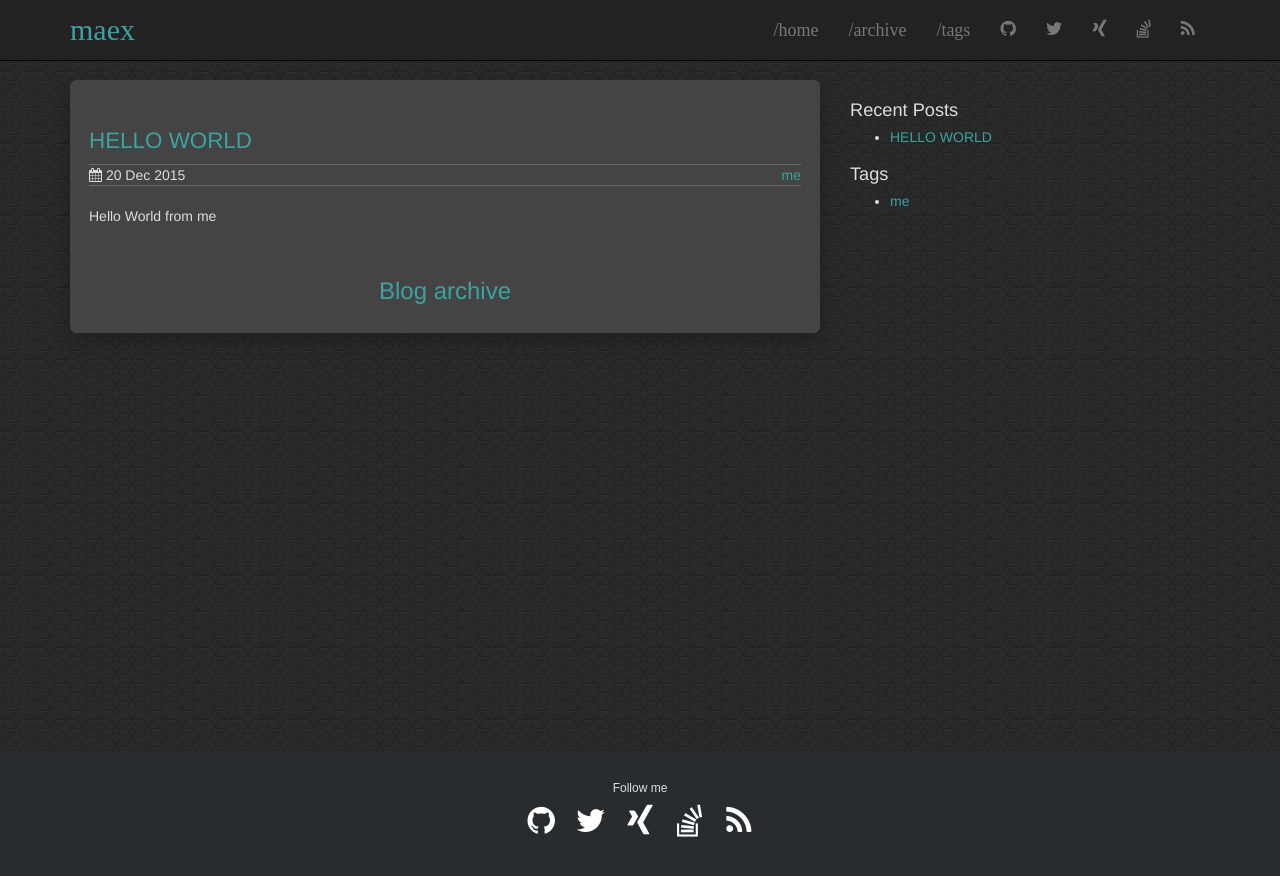
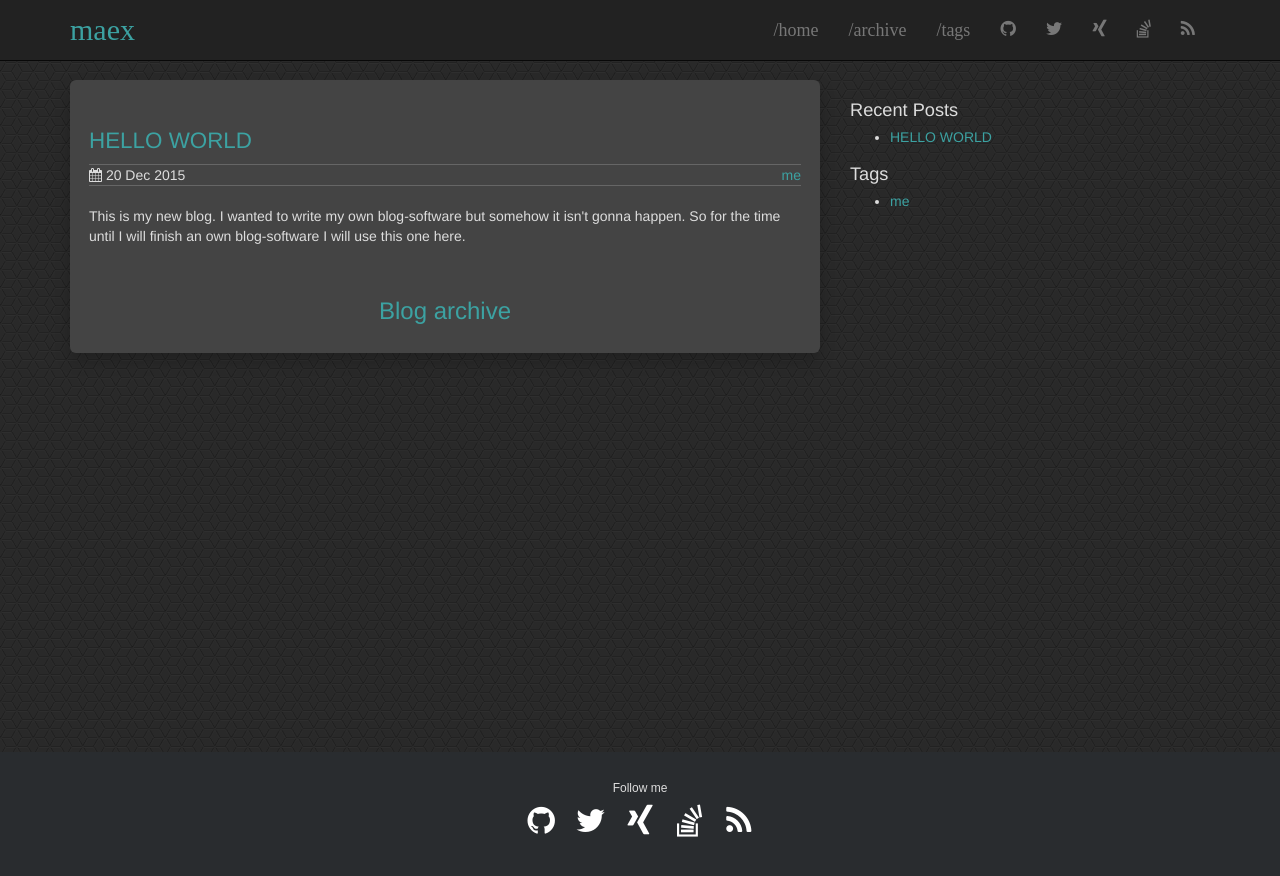
Before and after one commit to mstruebing/myblog, a Jekyll site: the page built from index.html, in a window 1280 px wide. Shown: the top 876 px of the page. Built offline with Jekyll 4.4.1, drawn with Linux system fonts in a browser that asks for light colours.

```diff
--- a/_includes/header.html
+++ b/_includes/header.html
@@ -4,10 +4,10 @@
   <meta charset="UTF-8">
   <title>{{ site.name }}</title>
   <meta name="viewport" content="width=device-width, initial-scale=1.0">
-  <link href="{{site.baseurl | prepend:site.url}}/css/bootstrap.min.css" rel="stylesheet">
-  <link href="{{site.baseurl | prepend:site.url}}/css/theme.css" rel="stylesheet">
-  <link href="{{site.baseurl | prepend:site.url}}/css/syntax.css" rel="stylesheet">
-  <link href="{{site.baseurl | prepend:site.url}}/css/font-awesome/css/font-awesome.min.css" rel="stylesheet">
+  <link href="/css/bootstrap.min.css" rel="stylesheet">
+  <link href="/css/theme.css" rel="stylesheet">
+  <link href="/css/syntax.css" rel="stylesheet">
+  <link href="/css/font-awesome/css/font-awesome.min.css" rel="stylesheet">
 </head>
 
 <body>
@@ -40,13 +40,13 @@
           <span class="icon-bar"></span>
           <span class="icon-bar"></span>
         </button>
-        <a class="navbar-brand" href="{{site.baseurl | prepend:site.url}}/">{{ site.name }}</a>
+        <a class="navbar-brand" href="/">{{ site.name }}</a>
       </div>
       <div id="navBar" class="collapse navbar-collapse">
         <ul class="nav navbar-nav">
-          <li><a href="{{site.baseurl | prepend:site.url}}/">/home</a></li>
-          <li><a href="{{site.baseurl | prepend:site.url}}/archive.html">/archive</a></li>
-          <li><a href="{{site.baseurl | prepend:site.url}}/tags.html">/tags</a></li>
+          <li><a href="/">/home</a></li>
+          <li><a href="/archive.html">/archive</a></li>
+          <li><a href="/tags.html">/tags</a></li>
           {% if site.social.github %}
             <li>
               <a title="{{ site.social.github }} on Github" href="https://github.com/{{ site.social.github }}" target="_blank"><i class="fa fa-github fa"></i></a>
--- a/_posts/2015-12-21-hello-world.md
+++ b/_posts/2015-12-21-hello-world.md
@@ -2,7 +2,7 @@
 layout: post
 title: "HELLO WORLD"
 date: 2015-12-20 00:23:07
-description: Hello World from me
+description: This is my new blog. I wanted to write my own blog-software but somehow it isn't gonna happen. So for the time until I will finish an own blog-software I will use this one here.
 tags: me
 ---
 
--- a/feed.xml
+++ b/feed.xml
@@ -7,7 +7,7 @@
 	<channel>
 		<title>{{ site.name }}</title>
 		<description>{{ site.description }}</description>
-		<link>{{site.baseurl | prepend:site.url}}</link>
+		<link>maex.me</link>
 		<atom:link href="{{site.baseurl | prepend:site.url}}/feed.xml" rel="self" type="application/rss+xml" />
 		{% for post in site.posts limit:10 %}
 			<item>
```
